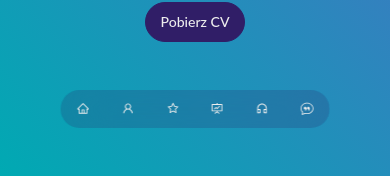
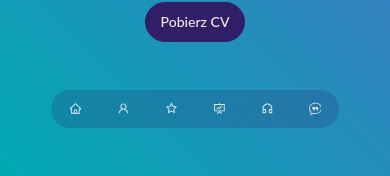
Before and after one commit to matCh00/Portfolio_v2, a React (Create React App) app in the folder portfolio/: page / in a window 390 px wide. Shown: the part 668-844 px from the top of the page. Built offline with nearby package versions, Linux system fonts and the light colour scheme.

Commit message:
bugfix - hidden navbar on mobile

```diff
--- a/portfolio/src/sections/navbar/Navbar.tsx
+++ b/portfolio/src/sections/navbar/Navbar.tsx
@@ -8,8 +8,8 @@ import {BsChatQuote} from 'react-icons/bs';
 const Navbar = () => {
 
   return (
-    <div className='hidden'>
-      <nav className='desktop'>
+    <div>
+      <nav className='desktop hidden'>
 
         <h2>Mateusz Chalik</h2>
 
--- a/portfolio/src/sections/navbar/navbar.css
+++ b/portfolio/src/sections/navbar/navbar.css
@@ -42,7 +42,7 @@
 .mobile > a {
   display: flex;
 
-  padding: 0.8rem 1rem;
+  padding: 0.8rem 1.1rem;
   border-radius: 50%;
 
   background: transparent;
```
Also changed, not shown: 7 other files (tests, documents, lock files or other folders).
